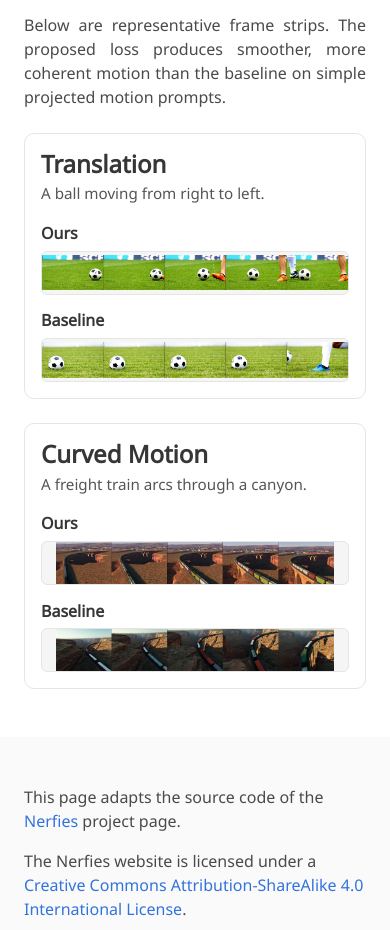
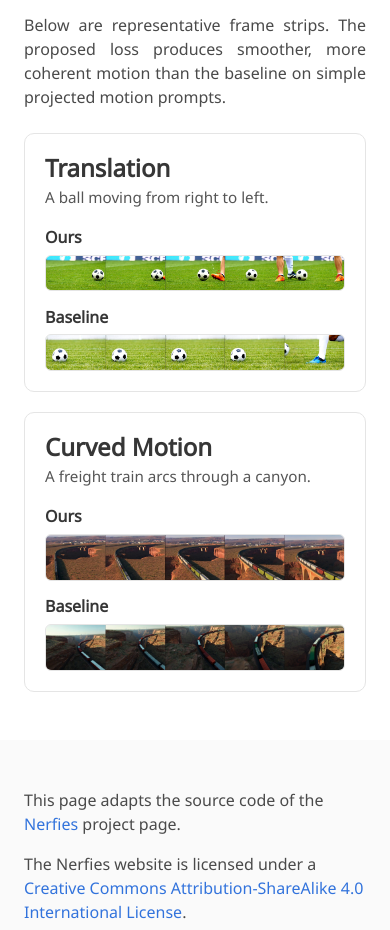
Before and after one commit to bowenxueai/Motion_aware_video_generative_model, a plain HTML site: page index.html in a window 390 px wide. Shown: the part 1800-2730 px from the top of the page. Drawn offline with nearby package versions, Linux system fonts and the light colour scheme; some icons are missing; a web font is replaced by a local one.

Commit message:
Show complete result images

```diff
--- a/index.html
+++ b/index.html
@@ -21,7 +21,7 @@
   <link rel="stylesheet" href="./static/css/fontawesome.all.min.css">
   <link rel="stylesheet"
         href="https://cdn.jsdelivr.net/gh/jpswalsh/academicons@1/css/academicons.min.css">
-  <link rel="stylesheet" href="./static/css/index.css?v=standard-results-layout">
+  <link rel="stylesheet" href="./static/css/index.css?v=complete-results-layout">
   <link rel="icon" href="./static/images/favicon.svg">
 
   <script src="https://ajax.googleapis.com/ajax/libs/jquery/3.5.1/jquery.min.js"></script>
--- a/static/css/index.css
+++ b/static/css/index.css
@@ -183,13 +183,12 @@ body {
 
 .result-grid {
   display: grid;
-  grid-template-columns: repeat(2, minmax(0, 1fr));
-  gap: 1.5rem;
+  grid-template-columns: minmax(0, 1fr);
+  gap: 1.25rem;
 }
 
 .result-card {
-  height: 100%;
-  padding: 1rem;
+  padding: 1.25rem;
   border: 1px solid #e5e5e5;
   border-radius: 10px;
   background: #fff;
@@ -200,7 +199,6 @@ body {
 }
 
 .result-caption {
-  min-height: 2.75rem;
   margin-bottom: 1rem;
   color: #555;
   font-size: 0.95rem;
@@ -220,8 +218,8 @@ body {
 .result-strip img {
   display: block;
   width: 100%;
-  aspect-ratio: 7 / 1;
-  object-fit: contain;
+  max-width: 100%;
+  height: auto;
   border-radius: 6px;
   border: 1px solid #e5e5e5;
   background: #f5f5f5;
@@ -231,12 +229,4 @@ body {
   .pipeline-figure {
     padding: 0.75rem;
   }
-
-  .result-grid {
-    grid-template-columns: 1fr;
-  }
-
-  .result-caption {
-    min-height: 0;
-  }
 }
```
